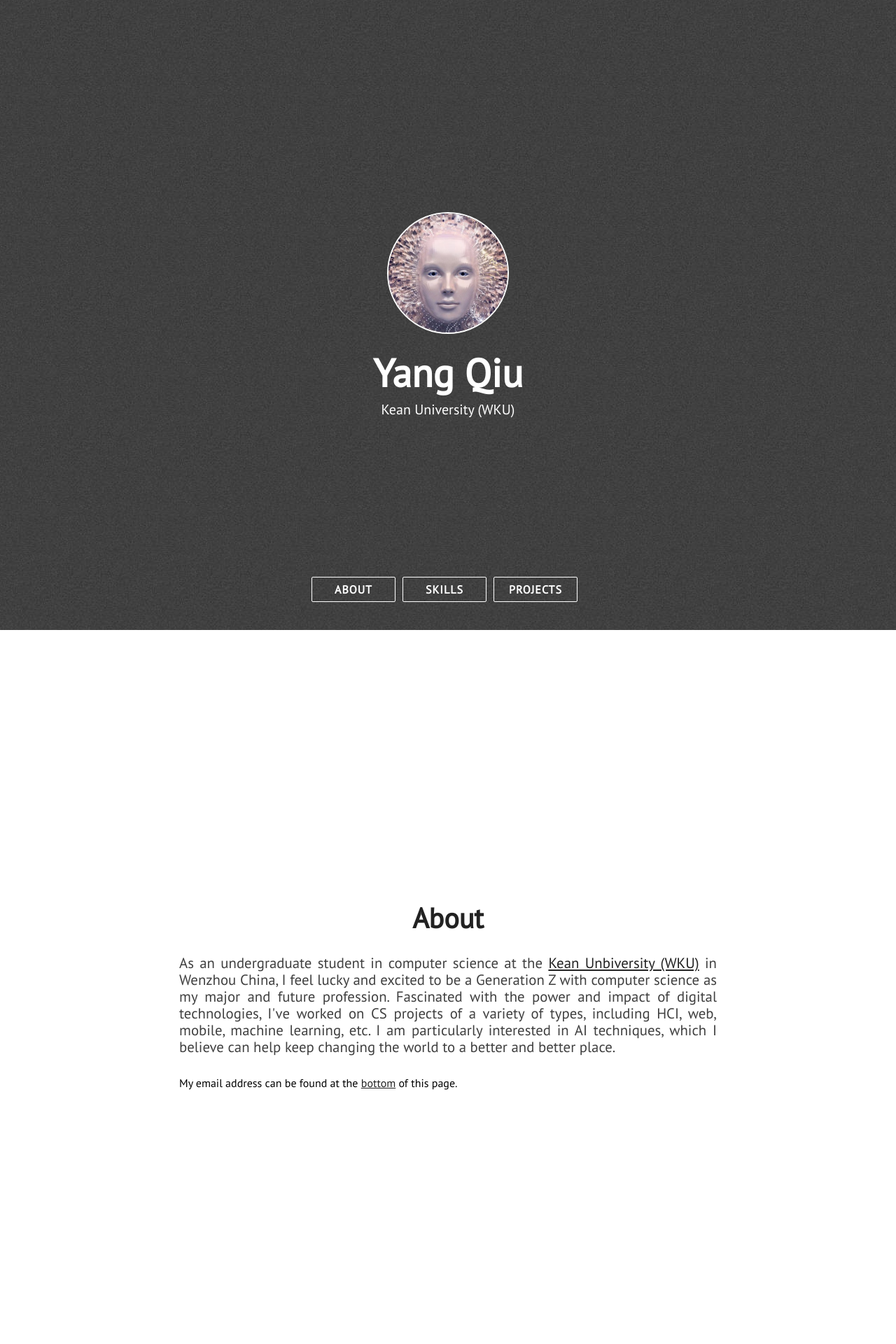
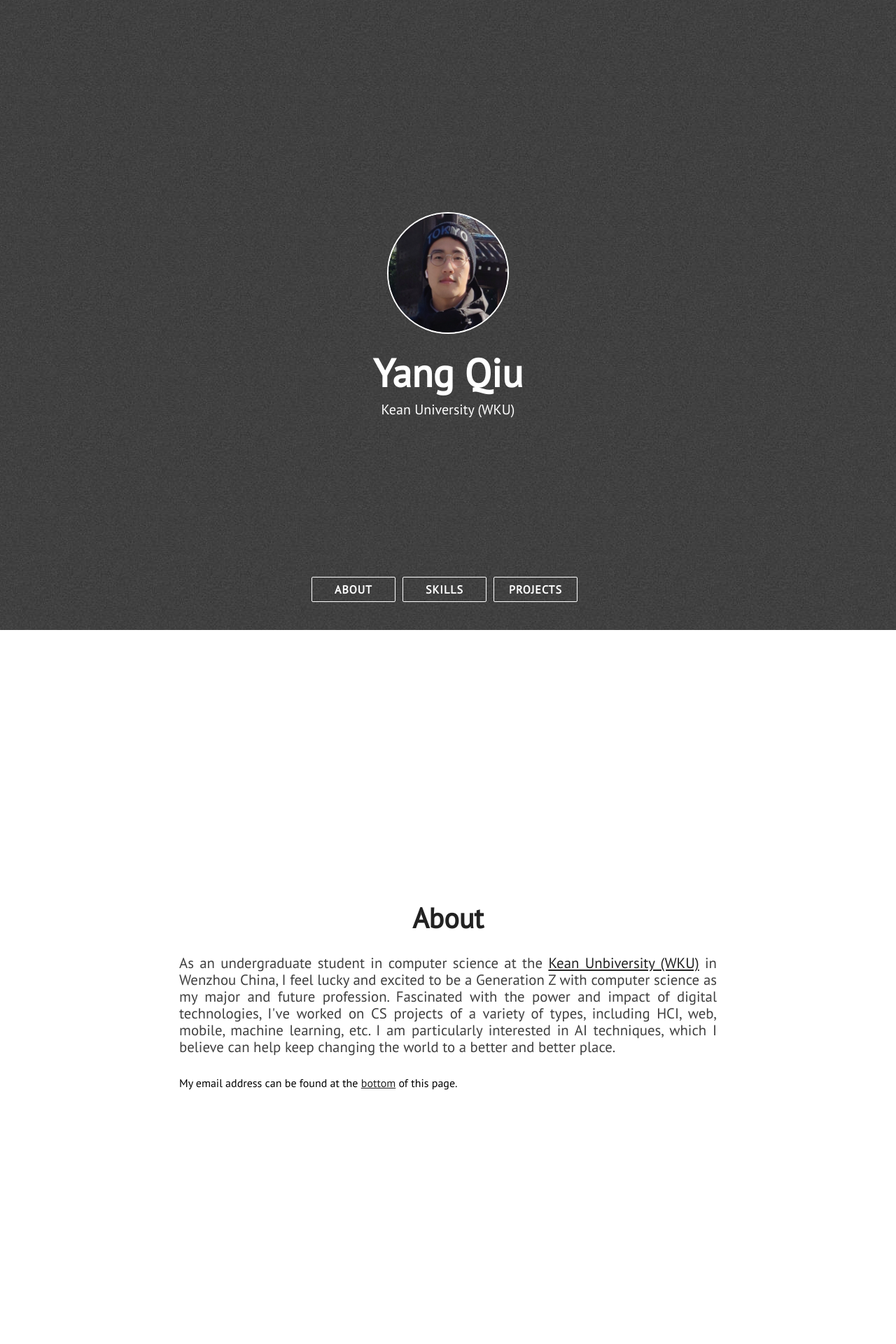
Before and after one commit to aiunicorn/aiunicorn.github.io, a Jekyll site: the page built from index.html, in a window 1280 px wide. Shown: the top 1920 px of the page at 70% size. Built offline with Jekyll 4.4.1, drawn with Linux system fonts in a browser that asks for light colours; nearby versions of some CDN libraries.

Commit message:
Config Change

```diff
--- a/_config.yml
+++ b/_config.yml
@@ -12,7 +12,7 @@ twitter_username: abhn_
 reddit_username: abhn
 
 # absolute or relative
-profile_picture: assets/images/pp.jpg
+profile_picture: assets/images/avatar.png
 url: https://aiunicorn.github.io
 
 # Google Analytics ID
```
Also changed, not shown: assets/images/avatar.png (added).
